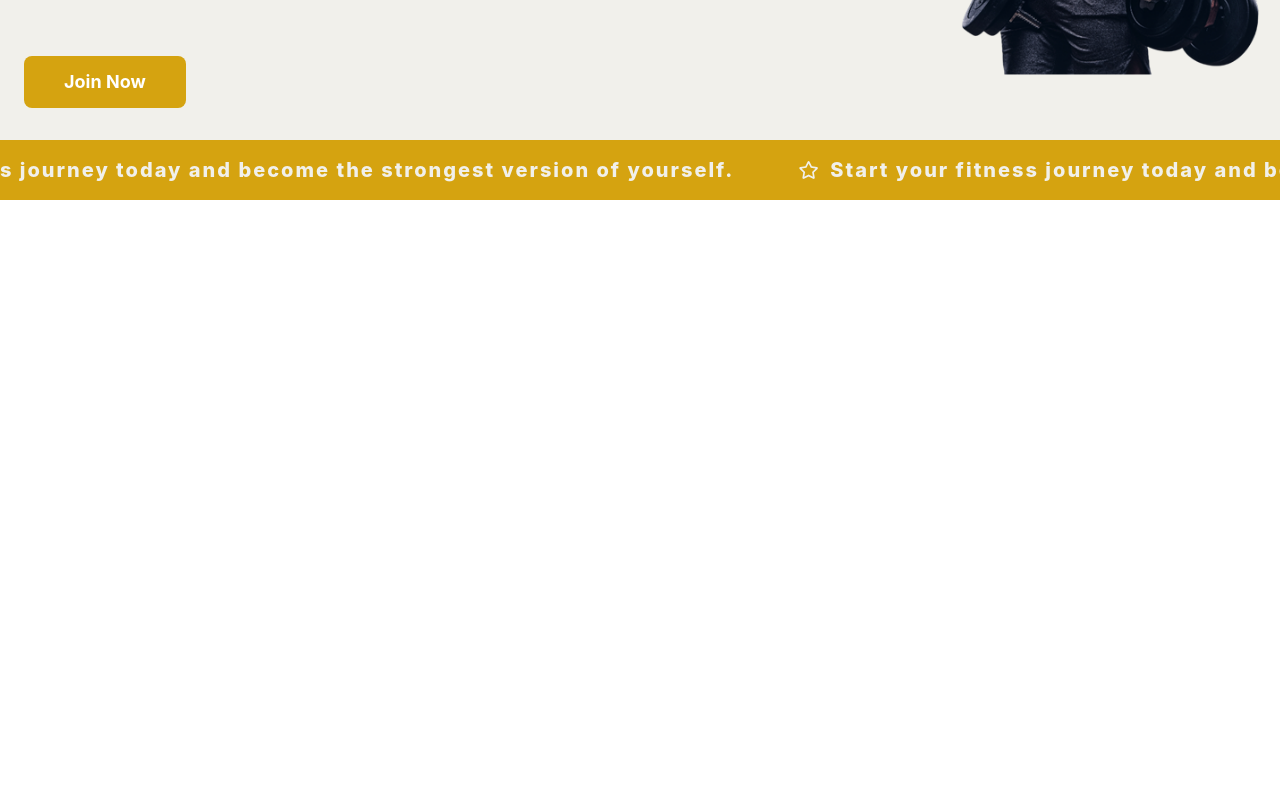
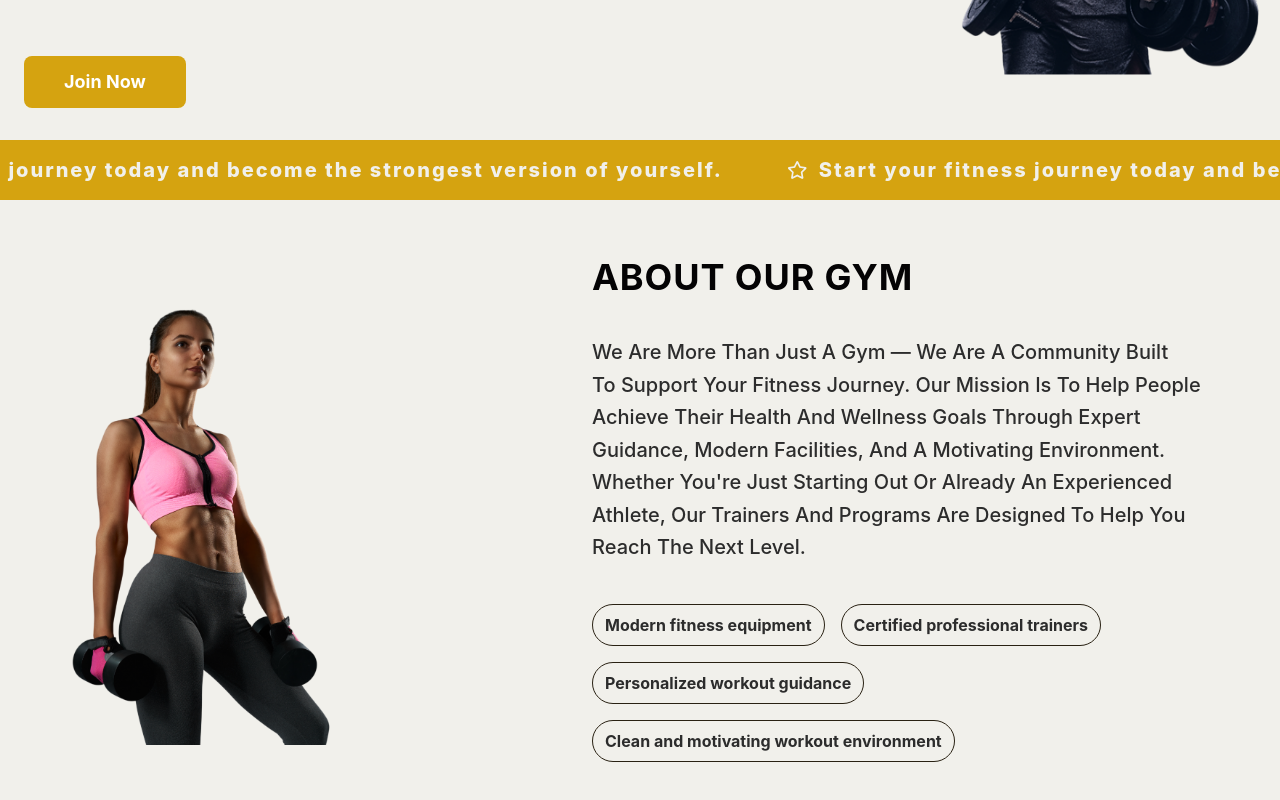
Before and after one commit to rukshanvishwa/fitness-sport-center, a React (Vite) app: page / in a window 1280 px wide. Shown: the part 670-1470 px from the top of the page. Before the commit the page ends 870 px from the top, so only its background shows below. Built offline with nearby package versions, Linux system fonts and the light colour scheme.

Commit message:
Add About section with content and image for gym overview

```diff
--- a/src/App.jsx
+++ b/src/App.jsx
@@ -2,6 +2,7 @@ import React from 'react'
 import Navbar from './components/NavBar'
 import Hero from './sections/Hero'
 import StoryLine from './components/StoryLine'
+import About from './sections/About'
 
 const App = () => {
   return (
@@ -10,6 +11,7 @@ const App = () => {
         <Navbar />
         <Hero />
         <StoryLine />
+        <About />
       </div>
 
     </>
--- /dev/null
+++ b/src/sections/About.jsx
@@ -0,0 +1,57 @@
+import React from 'react';
+
+const About = () => {
+    return (
+
+        <section id="about" className="py-12 px-6 lg:px-10 max-w-7xl mx-auto flex flex-col md:flex-row items-center gap-12 lg:gap-30">
+
+            {/* Image Section */}
+            <div className="w-full md:w-[40%] flex justify-start">
+                <img
+                    src="/aboutus.png"
+                    alt="Fitness model holding dumbbells"
+                    className="w-[310px] h-auto "
+                />
+            </div>
+
+            {/* Content Section */}
+            <div className="w-full md:w-[60%] flex flex-col items-start text-left">
+
+                <h2 className=" text-[36px] text-base leading-relaxed font-bold uppercase text-primary mb-[30px] tracking-wide">
+                    About Our Gym
+                </h2>
+
+
+                <p className="text-secondary text-base sm:text-lg md:text-xl leading-relaxed mb-[40px] font-medium">
+                    We Are More Than Just A Gym — We Are A Community Built <br />
+                    To Support Your Fitness Journey. Our Mission Is To Help People<br />
+                    Achieve Their Health And Wellness Goals Through Expert<br/>
+                    Guidance, Modern Facilities, And A Motivating Environment.<br/>
+                    Whether You're Just Starting Out Or Already An Experienced<br/>
+                    Athlete, Our Trainers And Programs Are Designed To Help You<br/>
+                    Reach The Next Level.
+                </p>
+
+                {/* Tags */}
+                <div className="flex flex-wrap gap-4 mb-4">
+                    <span className="border border-borderlines text-secondary font-bold rounded-[40px] px-3 py-2 text-sm md:text-base hover:bg-secondary hover:text-white transition-colors duration-200">
+                        Modern fitness equipment
+                    </span>
+                    <span className="border border-borderlines text-secondary font-bold rounded-[40px] px-3 py-2 text-sm md:text-base hover:bg-secondary hover:text-white transition-colors duration-200">
+                        Certified professional trainers
+                    </span>
+                    <span className="border border-borderlines text-secondary font-bold rounded-[40px] px-3 py-2 text-sm md:text-base hover:bg-secondary hover:text-white transition-colors duration-200">
+                        Personalized workout guidance
+                    </span>
+                    <span className="border border-borderlines text-secondary font-bold rounded-[40px] px-3 py-2 text-sm md:text-base hover:bg-secondary hover:text-white transition-colors duration-200">
+                        Clean and motivating workout environment
+                    </span>
+                </div>
+
+            </div>
+
+        </section>
+    );
+};
+
+export default About;
```
Also changed, not shown: public/aboutus.png (added).
